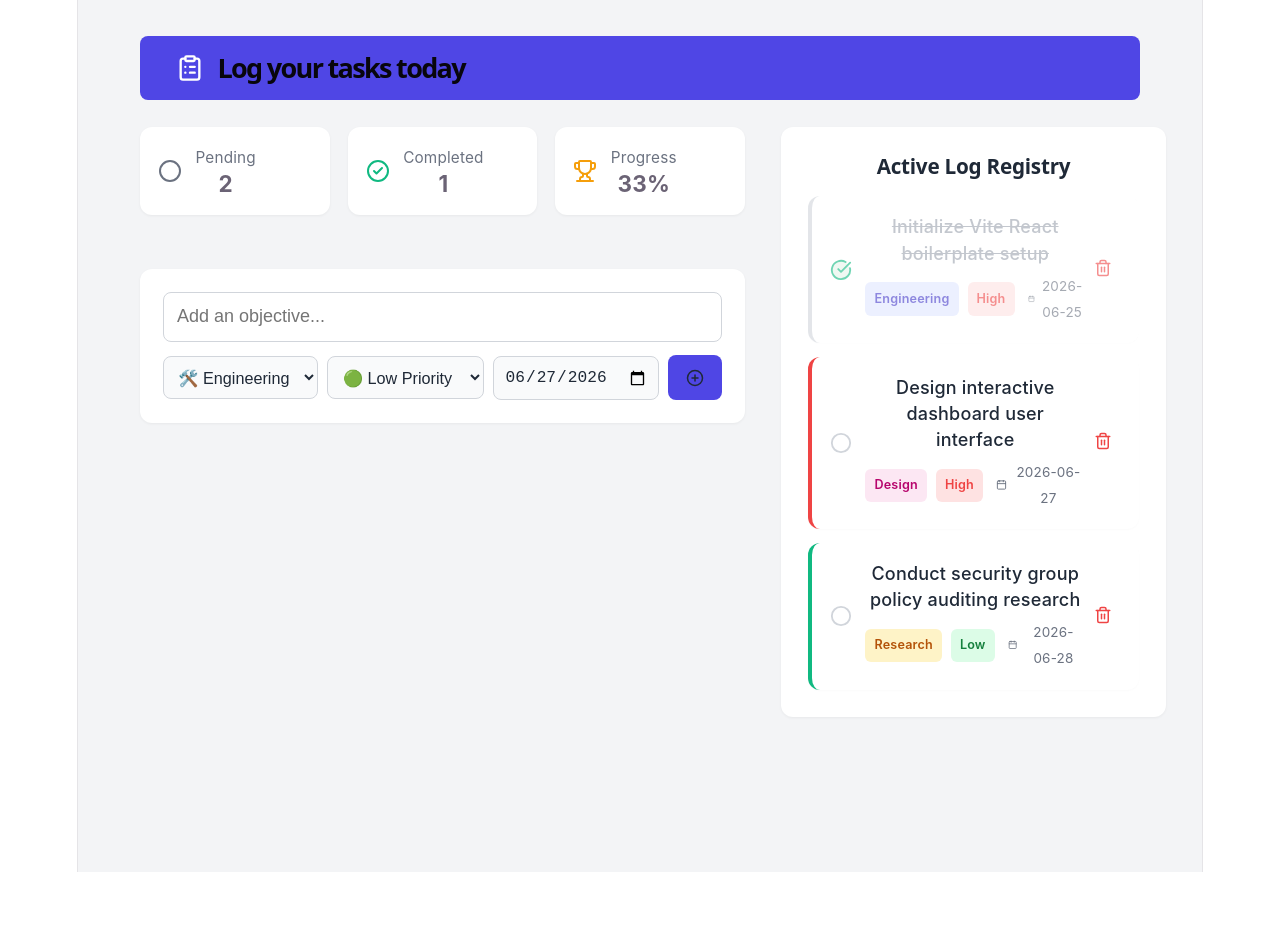
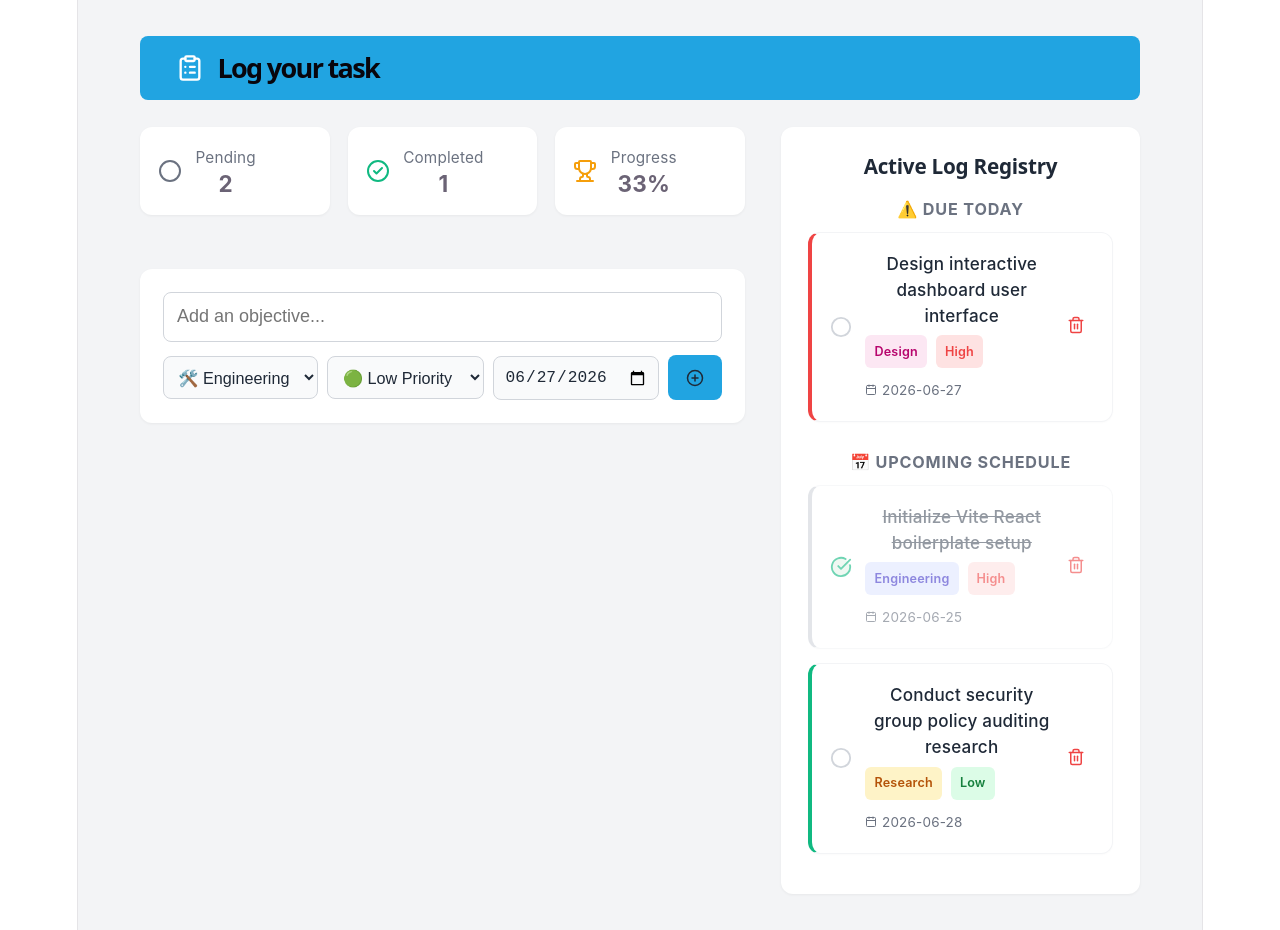
Before and after one commit to yageej/Dev_2026, a React (Vite) app in the folder TaskLogger/: page / in a window 1280 px wide. Before the commit the page ends 872 px from the top, so only its background shows below. Built offline with nearby package versions, Linux system fonts and the light colour scheme.

Commit message:
added log registry priority visuals

```diff
--- a/TaskLogger/src/components/Header.jsx
+++ b/TaskLogger/src/components/Header.jsx
@@ -9,7 +9,7 @@ export default function Header() {
         alignItems: "center",
         gap: "0.75rem",
         padding: "1rem 2rem",
-        backgroundColor: "#4f46e5",
+        backgroundColor: "#21a4e1",
         color: "white",
         borderRadius: "8px",
         marginBottom: "1.5rem",
@@ -17,7 +17,7 @@ export default function Header() {
     >
       <ClipboardList size={28} />
       <h1 style={{ margin: 0, fontSize: "1.5rem", fontWeight: "bold" }}>
-        Log your tasks today
+        Log your task
       </h1>
     </header>
   );
--- a/TaskLogger/src/components/TaskForm.jsx
+++ b/TaskLogger/src/components/TaskForm.jsx
@@ -88,7 +88,7 @@ export default function TaskForm({ onAddTask }) {
             alignItems: "center",
             justifyContent: "center",
             padding: "0.75rem 1rem",
-            backgroundColor: "#4f46e5",
+            backgroundColor: "#21a4e1",
             color: "#1f2937",
             border: "none",
             borderRadius: "8px",
--- a/TaskLogger/src/components/TaskList.jsx
+++ b/TaskLogger/src/components/TaskList.jsx
@@ -2,7 +2,7 @@ import React from "react";
 import { CheckCircle, Circle, Trash2, Calendar } from "lucide-react";
 
 export default function TaskList({ tasks, onToggleTask, onDeleteTask }) {
-  if (tasks.length === 0) {
+  if (!tasks || tasks.length === 0) {
     return (
       <div
         style={{
@@ -19,11 +19,16 @@ export default function TaskList({ tasks, onToggleTask, onDeleteTask }) {
     );
   }
 
-  // Auto-sort tasks by date value chronologically
-  const sortedTasks = [...tasks].sort(
-    (a, b) => new Date(a.date) - new Date(b.date),
-  );
+  // 1. Get today's local date string formatted as YYYY-MM-DD
+  const todayStr = new Date().toISOString().split("T")[0]; // "2026-06-27"
 
+  // 2. Separate tasks into two distinct arrays based on the date comparison
+  const dueTodayTasks = tasks.filter((task) => task.date === todayStr);
+  const futureTasks = tasks
+    .filter((task) => task.date !== todayStr)
+    .sort((a, b) => new Date(a.date) - new Date(b.date)); // Keep future sorted chronologically
+
+  // Helper badge design
   const getBadgeStyle = (cat) => {
     const colors = {
       Engineering: { bg: "#e0e7ff", text: "#4338ca" },
@@ -31,26 +36,21 @@ export default function TaskList({ tasks, onToggleTask, onDeleteTask }) {
       Research: { bg: "#fef3c7", text: "#b45309" },
       General: { bg: "#e2e8f0", text: "#475569" },
     };
+    const current = colors[cat] || colors.General;
     return {
       padding: "0.2rem 0.5rem",
       borderRadius: "6px",
       fontSize: "0.7rem",
       fontWeight: "600",
-      backgroundColor: (colors[cat] || colors.General).bg,
-      color: (colors[cat] || colors.General).text,
+      backgroundColor: current.bg,
+      color: current.text,
     };
   };
 
-  // Helper styling for High vs Low priority tags
-  const getPriorityStyle = (prio) => {
-    return prio === "High"
-      ? { bg: "#fee2e2", text: "#ef4444" }
-      : { bg: "#dcfce7", text: "#15803d" };
-  };
-
+  // Reusable card component for rendering individual row items
+  const renderTaskCard = (item) => {
+    const isHigh = item.priority === "High";
     return (
-    <div style={{ display: "flex", flexDirection: "column", gap: "0.75rem" }}>
-      {sortedTasks.map((item) => (
       <div
         key={item.id}
         style={{
@@ -62,10 +62,13 @@ export default function TaskList({ tasks, onToggleTask, onDeleteTask }) {
           borderRadius: "12px",
           borderLeft: item.completed
             ? "4px solid #d1d5db"
-              : `4px solid ${item.priority === "High" ? "#ef4444" : "#10b981"}`,
+            : `4px solid ${isHigh ? "#ef4444" : "#10b981"}`,
           boxShadow: "0 1px 2px rgba(0,0,0,0.02)",
           opacity: item.completed ? 0.6 : 1,
-            transition: "all 0.2s ease",
+          borderTop: "1px solid #f3f4f6",
+          borderRight: "1px solid #f3f4f6",
+          borderBottom: "1px solid #f3f4f6",
+          marginBottom: "0.75rem",
         }}
       >
         <div
@@ -78,11 +81,7 @@ export default function TaskList({ tasks, onToggleTask, onDeleteTask }) {
         >
           <div
             onClick={() => onToggleTask(item.id)}
-              style={{
-                cursor: "pointer",
-                display: "flex",
-                alignItems: "center",
-              }}
+            style={{ cursor: "pointer", display: "flex", alignItems: "center" }}
           >
             {item.completed ? (
               <CheckCircle color="#10b981" fill="#e6f4ea" size={22} />
@@ -92,37 +91,39 @@ export default function TaskList({ tasks, onToggleTask, onDeleteTask }) {
           </div>
 
           <div
-              style={{
-                display: "flex",
-                flexDirection: "column",
-                gap: "0.35rem",
-              }}
+            style={{ display: "flex", flexDirection: "column", gap: "0.35rem" }}
           >
             <span
               style={{
                 textDecoration: item.completed ? "line-through" : "none",
-                  color: item.completed ? "#9ca3af" : "#1f2937",
+                color: item.completed ? "#4b5563" : "#1f2937", // Enhanced contrast dark gray for complete
                 fontWeight: "500",
+                fontSize: "0.95rem",
               }}
             >
               {item.text}
             </span>
 
-              {/* Metadata Badges Row */}
             <div
-                style={{ display: "flex", gap: "0.5rem", alignItems: "center" }}
+              style={{
+                display: "flex",
+                gap: "0.5rem",
+                alignItems: "center",
+                flexWrap: "wrap",
+              }}
             >
-                <span style={getBadgeStyle(item.category)}>
-                  {item.category}
-                </span>
+              <span style={getBadgeStyle(item.category)}>{item.category}</span>
               <span
                 style={{
-                    ...getBadgeStyle(),
-                    backgroundColor: getPriorityStyle(item.priority).bg,
-                    color: getPriorityStyle(item.priority).text,
+                  padding: "0.2rem 0.5rem",
+                  borderRadius: "6px",
+                  fontSize: "0.7rem",
+                  fontWeight: "600",
+                  backgroundColor: isHigh ? "#fee2e2" : "#dcfce7",
+                  color: isHigh ? "#ef4444" : "#15803d",
                 }}
               >
-                  {item.priority}
+                {item.priority || "Low"}
               </span>
               <span
                 style={{
@@ -131,10 +132,9 @@ export default function TaskList({ tasks, onToggleTask, onDeleteTask }) {
                   gap: "0.25rem",
                   fontSize: "0.75rem",
                   color: "#6b7280",
-                    marginLeft: "0.25rem",
                 }}
               >
-                  <Calendar size={12} /> {item.date}
+                <Calendar size={12} /> {item.date || "No Date"}
               </span>
             </div>
           </div>
@@ -147,13 +147,57 @@ export default function TaskList({ tasks, onToggleTask, onDeleteTask }) {
             border: "none",
             cursor: "pointer",
             padding: "0.5rem",
-              borderRadius: "6px",
           }}
         >
           <Trash2 color="#ef4444" size={18} />
         </button>
       </div>
-      ))}
+    );
+  };
+
+  const headerStyle = {
+    fontSize: "0.9rem",
+    textTransform: "uppercase",
+    letterSpacing: "0.05em",
+    color: "#6b7280",
+    margin: "1.5rem 0 0.5rem 0",
+    fontWeight: "700",
+  };
+
+  return (
+    <div>
+      {/* SECTION 1: DUE TODAY */}
+      <h3 style={{ ...headerStyle, marginTop: 0 }}>⚠️ Due Today</h3>
+      {dueTodayTasks.length === 0 ? (
+        <div
+          style={{
+            fontSize: "0.85rem",
+            color: "#9ca3af",
+            italic: "true",
+            padding: "0.5rem 0 1rem 0",
+          }}
+        >
+          Clear schedule for today! ✨
+        </div>
+      ) : (
+        dueTodayTasks.map((item) => renderTaskCard(item))
+      )}
+
+      {/* SECTION 2: LATER / SCHEDULED */}
+      <h3 style={headerStyle}>📅 Upcoming Schedule</h3>
+      {futureTasks.length === 0 ? (
+        <div
+          style={{
+            fontSize: "0.85rem",
+            color: "#9ca3af",
+            padding: "0.5rem 0 1rem 0",
+          }}
+        >
+          No future tasks scheduled.
+        </div>
+      ) : (
+        futureTasks.map((item) => renderTaskCard(item))
+      )}
     </div>
   );
 }
```
Lines whose indentation alone changed are shown as unchanged.
